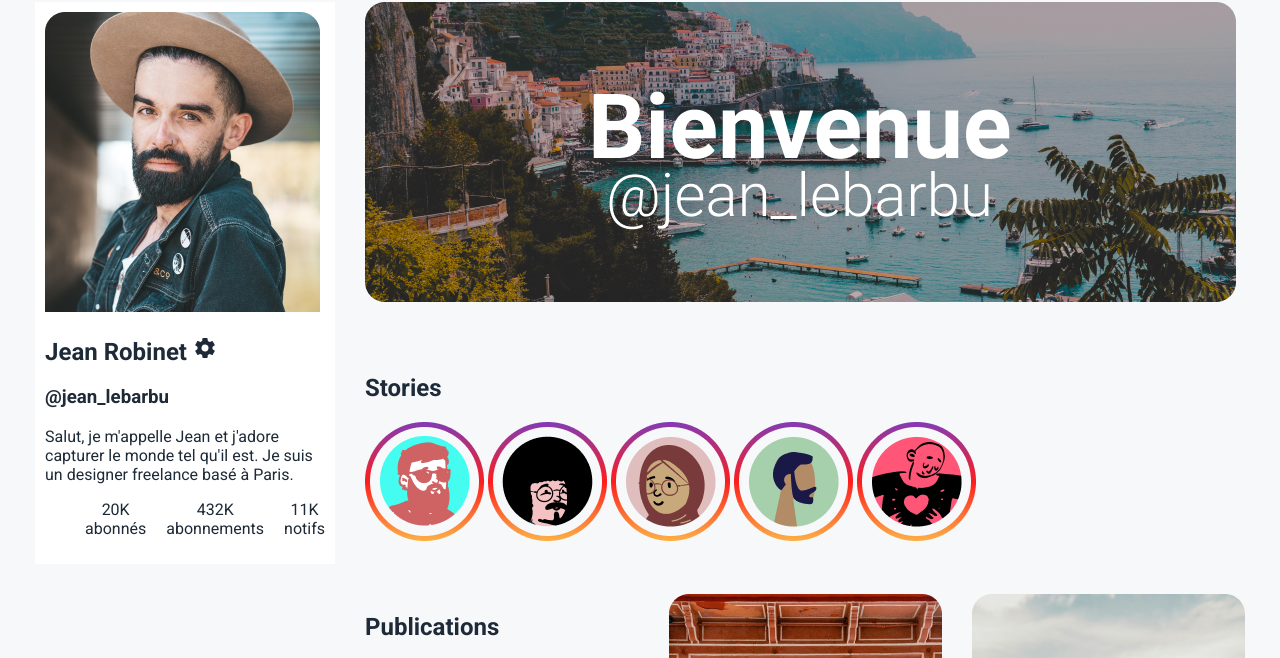
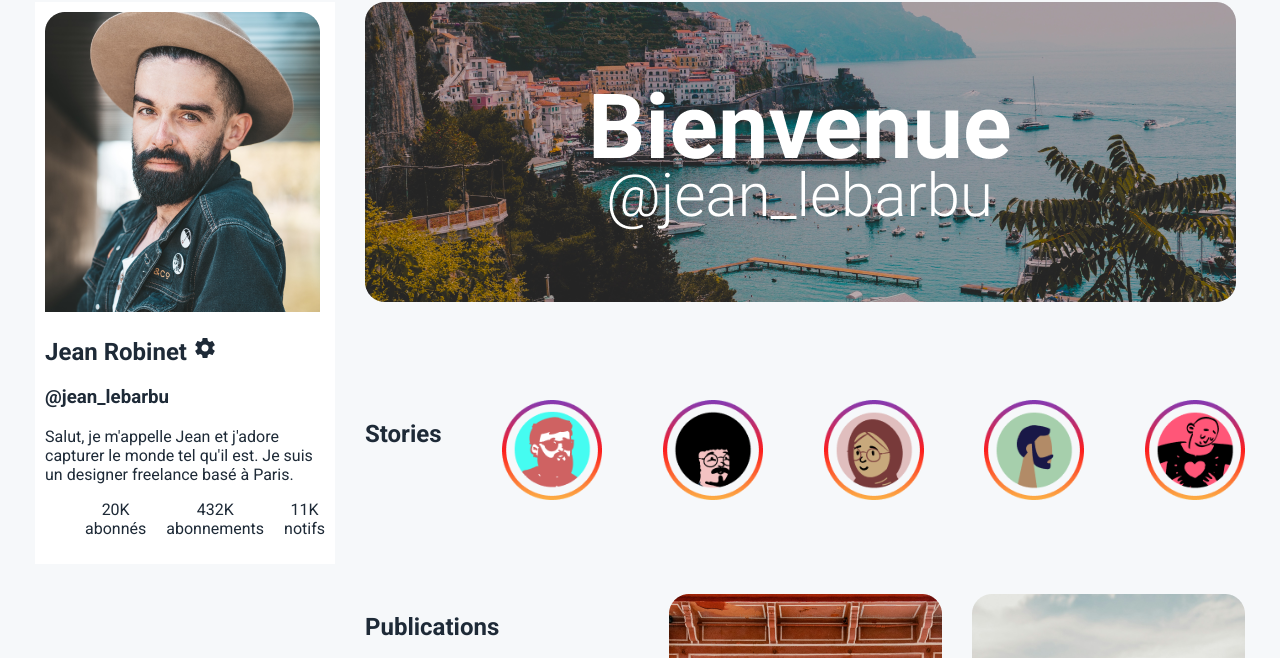
Before and after one commit to rmondija/projet-insta, a plain HTML site: page profil.html in a window 1280 px wide. Shown: the part 79-737 px from the top of the page. Drawn offline with Linux system fonts and the light colour scheme.

Commit message:
mise en forme des grid pour la partie stories

```diff
--- a/profil.css
+++ b/profil.css
@@ -70,6 +70,9 @@ a:hover {
 
 .c3 {
     grid-area: c3;
+    display: flex;
+    flex-wrap: wrap;
+    justify-content: space-between;
 }
 
 .c4 {
@@ -90,6 +93,18 @@ a:hover {
 
 .c8 {
     grid-area: c8;
+}
+
+.images {
+    display: flex;
+    height: 100px;
+    width: 100px;
+}
+
+.images1 {
+    display: flex;
+    height: 100px;
+    width: 100px;
 }
 
 .footer {
--- a/profil.html
+++ b/profil.html
@@ -54,11 +54,11 @@
 
             <div class="c3">
                 <h2>Stories</h2>
-                <img src="images/stories-icone-1.png" alt="">
-                <img src="images/stories-icone-2.png" alt="">
-                <img src="images/stories-icone-3.png" alt="">
-                <img src="images/stories-icone-4.png" alt="">
-                <img src="images/stories-icone-5.png" alt="">
+                <img src="images/stories-icone-1.png" alt="" class="images">
+                <img src="images/stories-icone-2.png" alt=""class="images">
+                <img src="images/stories-icone-3.png" alt="" class="images">
+                <img src="images/stories-icone-4.png" alt="" class="images1">
+                <img src="images/stories-icone-5.png" alt="" class="images1">
             </div>
 
                 <div class="c4">
```
